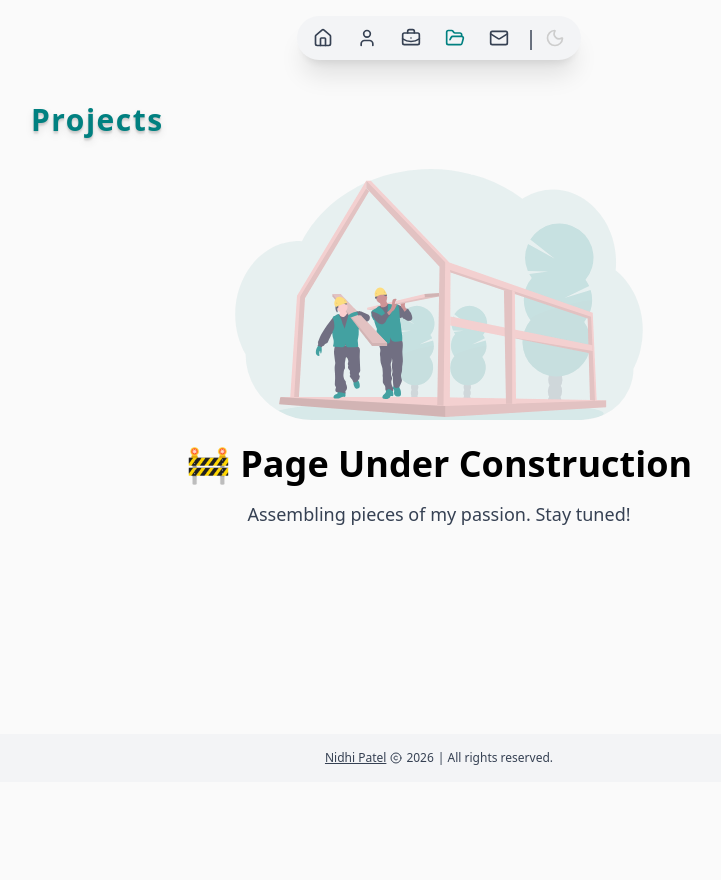
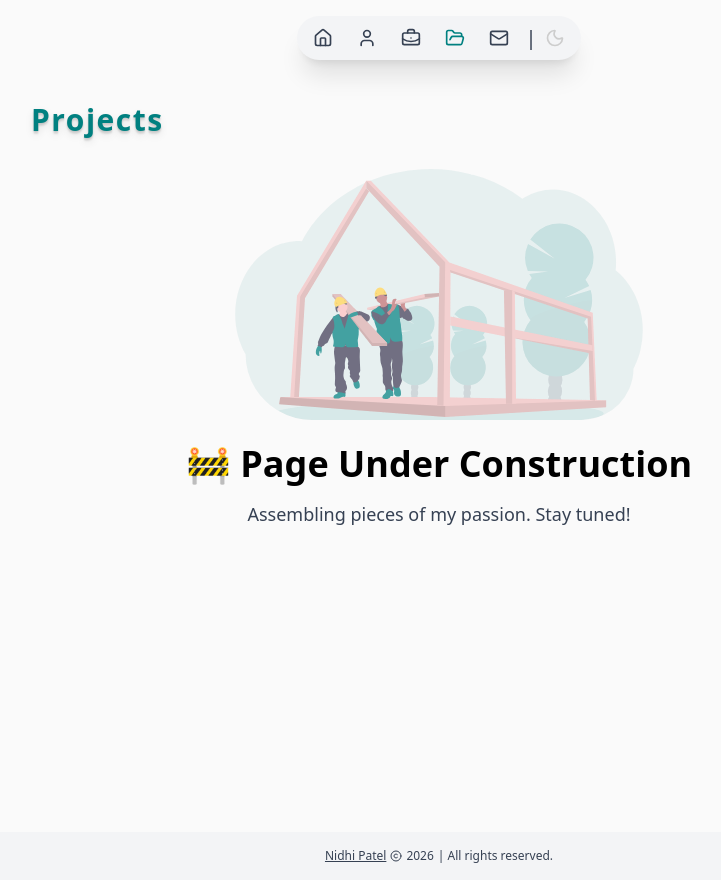
Before and after one commit to R-o-n-a-k/nidhi, a Next.js app: page /project in a window 1280 px wide. Shown: the whole page, without its empty margins (201-922 px from the left). Before the commit the page ends 800 px from the top, so only its background shows below. Built offline with nearby package versions, Linux system fonts and the light colour scheme.

Commit message:
css: page alignment fix

```diff
--- a/app/globals.css
+++ b/app/globals.css
@@ -101,7 +101,7 @@ body {
 
 @layer components {
   .page {
-    @apply w-full md:w-[65%] mx-auto h-full min-h-[82.2vh] py-2 px-4 md:px-2 md:py-4;
+    @apply w-full md:w-[65%] mx-auto h-full min-h-[calc(100dvh-44px)] py-2 px-4 md:px-2 md:py-4;
   }
 
   .home-introduction {
```
